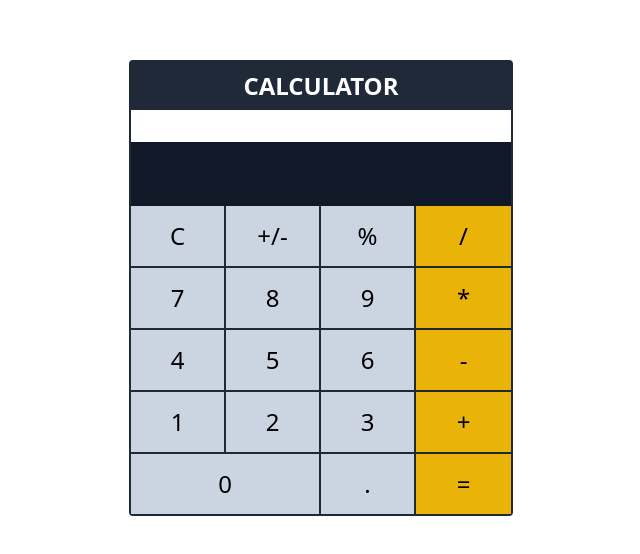
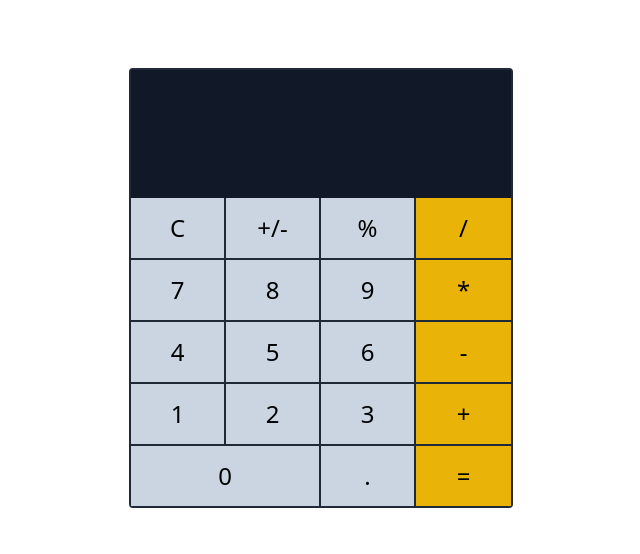
Before and after one commit to wsuyash/calculator-react, a React (Create React App) app: page / in a window 1280 px wide. Shown: the part 112-666 px from the top of the page, without its empty margins (319-959 px from the left). Built offline with nearby package versions, Linux system fonts and the light colour scheme.

Commit message:
Rewrite working code that was bad, add favicon and divide Buttons into more meaningful components

```diff
--- a/public/index.html
+++ b/public/index.html
@@ -10,6 +10,7 @@
       content="Web site created using create-react-app"
     />
     <link rel="apple-touch-icon" href="%PUBLIC_URL%/logo192.png" />
+		<link rel="shortcut icon" href="%PUBLIC_URL%/calculator.png" type="image/x-icon">
     <!--
       manifest.json provides metadata used when your web app is installed on a
       user's mobile device or desktop. See https://developers.google.com/web/fundamentals/web-app-manifest/
@@ -24,7 +25,7 @@
       work correctly both with client-side routing and a non-root public URL.
       Learn how to configure a non-root public URL by running `npm run build`.
     -->
-    <title>React App</title>
+    <title>Calculator</title>
   </head>
   <body>
     <noscript>You need to enable JavaScript to run this app.</noscript>
--- a/src/components/App.js
+++ b/src/components/App.js
@@ -3,118 +3,86 @@ import Buttons from './Buttons';
 import { useState } from 'react';
 
 const App = () => {
-	const [reset, setReset] = useState(false);
-	const [result, setResult] = useState("");
+	const [currentOperand, setCurrentOperand] = useState(() => "");
+	const [previousOperand, setPreviousOperand] = useState(() => "");
+	const [operator, setOperator] = useState("");
+	const [isEvaluated, setIsEvaluated] = useState(false);
 
-	const handleInput = (e) => {
-		console.log(result);
-		if (reset && isNaN(result.charAt(result.length - 1))) {
-			setResult(result + e.target.innerText);
-		} else if (reset) {
-			setResult(e.target.innerText);
+	const handleNumInp = (e) => {
+		if (isEvaluated) {
+			setCurrentOperand(() => e.target.innerText);
+			setIsEvaluated(false);
 		} else {
-			if (result[0] === '0' && !isNaN(result.charAt(result.length - 1))) {
-				setResult(result.substring(1) + e.target.innerText);
-				return;
-			}
-			setResult(result + e.target.innerText);
-		}
-
-		setReset(false);
-	}
-
-	const clear = () => {
-		setResult(result.slice(0, -1));
-	}
-
-	const plusMinus = () => {
-		if (result === "" || result === "0") {
-			return;
-		}
-
-		if (result[0] === "-") {
-			setResult(result.slice(1));
-		} else {
-			setResult("-" + result);
+			setCurrentOperand((prevState) => (prevState + e.target.innerText));
 		}
 
 	}
 
-	const percentage = () => {
-		if (result === "" || isNaN(result.charAt(result.length - 1))) {
+	const handleOperatorInp = (e) => {
+		if (currentOperand === "" && previousOperand === "") {
 			return;
 		}
-		setResult(eval(result / 100).toString());
-	}
 
-	const divide = () => {
-		if (result === "" || isNaN(result.charAt(result.length - 1))) {
-			return;
+		if (currentOperand === "" && previousOperand !== "") {
+			setOperator(e.target.innerText);
 		}
-		setResult(result + "/");
+
+		if (previousOperand === "" && !isNaN(currentOperand)) {
+			setPreviousOperand(() => currentOperand);
+			setOperator(() => e.target.innerText);
+			setCurrentOperand(() => "");
+		}
+
+		if (previousOperand !== "" && currentOperand !== "") {
+			let result = calculate(previousOperand, currentOperand, operator);
+			setPreviousOperand(() => result);
+			setOperator(() => e.target.innerText);
+			setCurrentOperand(() => "");
+		}
 
 	}
 
-	const multiply = () => {
-		if (result === "" || isNaN(result.charAt(result.length - 1))) {
-			return;
+	const calculate = (previousOperand, currentOperand, operator) => {
+		let op1 = parseFloat(previousOperand);
+		let op2 = parseFloat(currentOperand);
+		switch (operator) {
+			case "+":
+				return op1 + op2;
+			case "-":
+				return op1 - op2;
+			case "*":
+				return op1 * op2;
+			case "/":
+				return op1 / op2;
+			default:
+				return 0;
 		}
-		setResult(result + "*");
-
+		// return eval(`${previousOperand} ${operator} ${currentOperand}`);
 	}
 
-	const subtract = () => {
-		if (result === "" || isNaN(result.charAt(result.length - 1))) {
-			return;
-		}
-		setResult(result + "-");
-
-	}
-
-	const add = () => {
-		if (result === "" || isNaN(result.charAt(result.length - 1))) {
-			return;
-		}
-		setResult(result + "+");
-
-	}
-
-	const dot = () => {
-		if (result === "" || isNaN(result.charAt(result.length - 1))) {
+	const evaluate = () => {
+		if (previousOperand === "" || operator === "" || currentOperand === "") {
 			return;
 		}
 
-		setResult(result + ".");
-	}
-
-	const equals = () => {
-		if (result === "" || isNaN(result.charAt(result.length - 1)) || result.includes("/") === '-1' || result.includes("*") === '-1' || result.includes("-") === '-1' || result.includes("+") === '-1') {
-			return;
-		}
-		try {
-			setResult(eval(result).toString());
-			setReset(true);
-		} catch (error) {
-			setResult(Error);
-			setReset(true);
-		}
+		let result = calculate(previousOperand, currentOperand, operator);
+		setCurrentOperand(() => result);
+		setPreviousOperand(() => "");
+		setOperator(() => "");
+		setIsEvaluated(() => true);
 	}
 
   return (
 		<div className="App w-screen h-screen md:w-[50%] lg:w-[30%] md:h-min flex flex-col justify-center items-center m-auto p-2 md:p-0 absolute top-0 bottom-0 left-0 right-0 md:border-2 md:border-gray-800 rounded">
-			<h1 className="w-[100%] mb-8 py-2 text-2xl text-white text-center font-bold bg-gray-800">CALCULATOR</h1>
-			<Display result={result} />
+			<Display
+				currentOperand={currentOperand}
+				previousOperand={previousOperand}
+				operator={operator}
+			/>
 			<Buttons
-				handleInput={handleInput}
-				clear={clear}
-				plusMinus={plusMinus}
-				percentage={percentage}
-				divide={divide}
-				multiply={multiply}
-				subtract={subtract}
-				add={add}
-				dot={dot}
-				equals={equals}
+				handleNumInp={handleNumInp}
+				handleOperatorInp={handleOperatorInp}
+				evaluate={evaluate}
 			/>
 		</div>
   );
--- a/src/components/Buttons.js
+++ b/src/components/Buttons.js
@@ -1,40 +1,45 @@
+import DigitButton from "./DigitButton";
+import OperatorButton from "./OperatorButton";
+import SpecialButton from "./SpecialButton";
+
 const Buttons = (props) => {
-
-	const { handleInput, clear, plusMinus, percentage, divide, multiply, subtract, add, dot, equals } = props;
+	const { handleNumInp, handleOperatorInp, evaluate } = props;
 
 	return (
 		<div className="Buttons w-[100%]">
+			<div className="row flex border-b-2 border-gray-800">
+				<SpecialButton symbol="C" />
+				<SpecialButton symbol="+/-" />
+				<SpecialButton symbol="%" />
+				<OperatorButton operator="/" handleOperatorInp={handleOperatorInp} />
+			</div>
 
 			<div className="row flex border-b-2 border-gray-800">
-				<button className="w-[25%] h-[60px] text-center text-2xl bg-slate-300 border-r-2 border-gray-800" onClick={clear}>C</button>
-				<button className="w-[25%] h-[60px] text-center text-2xl bg-slate-300 border-r-2 border-gray-800" onClick={plusMinus}>+/-</button>
-				<button className="w-[25%] h-[60px] text-center text-2xl bg-slate-300 border-r-2 border-gray-800" onClick={percentage}>%</button>
-				<button className="w-[25%] h-[60px] text-center text-2xl bg-yellow-500 border-gray-800" onClick={divide}>/</button>
-			</div>
-			<div className="row flex border-b-2 border-gray-800">
-				<button className="w-[25%] h-[60px] text-center text-2xl bg-slate-300 border-r-2 border-gray-800" onClick={handleInput}>7</button>
-				<button className="w-[25%] h-[60px] text-center text-2xl bg-slate-300 border-r-2 border-gray-800" onClick={handleInput}>8</button>
-				<button className="w-[25%] h-[60px] text-center text-2xl bg-slate-300 border-r-2 border-gray-800" onClick={handleInput}>9</button>
-				<button className="w-[25%] h-[60px] text-center text-2xl bg-yellow-500 border-gray-800" onClick={multiply}>*</button>
-			</div>
-			<div className="row flex border-b-2 border-gray-800">
-				<button className="w-[25%] h-[60px] text-center text-2xl bg-slate-300 border-r-2 border-gray-800" onClick={handleInput}>4</button>
-				<button className="w-[25%] h-[60px] text-center text-2xl bg-slate-300 border-r-2 border-gray-800" onClick={handleInput}>5</button>
-				<button className="w-[25%] h-[60px] text-center text-2xl bg-slate-300 border-r-2 border-gray-800" onClick={handleInput}>6</button>
-				<button className="w-[25%] h-[60px] text-center text-2xl bg-yellow-500 border-gray-800" onClick={subtract}>-</button>
-			</div>
-			<div className="row flex border-b-2 border-gray-800">
-				<button className="w-[25%] h-[60px] text-center text-2xl bg-slate-300 border-r-2 border-gray-800" onClick={handleInput}>1</button>
-				<button className="w-[25%] h-[60px] text-center text-2xl bg-slate-300 border-r-2 border-gray-800" onClick={handleInput}>2</button>
-				<button className="w-[25%] h-[60px] text-center text-2xl bg-slate-300 border-r-2 border-gray-800" onClick={handleInput}>3</button>
-				<button className="w-[25%] h-[60px] text-center text-2xl bg-yellow-500 border-gray-800" onClick={add}>+</button>
-			</div>
-			<div className="row flex border-gray-800">
-				<button className="flex-grow w-[25%] h-[60px] text-center text-2xl bg-slate-300 border-r-2 border-gray-800" onClick={handleInput}>0</button>
-				<button className="w-[25%] h-[60px] text-center text-2xl bg-slate-300 border-r-2 border-gray-800" onClick={dot}>.</button>
-				<button className="w-[25%] h-[60px] text-center text-2xl bg-yellow-500 border-gray-800" onClick={equals}>=</button>
+				<DigitButton digit="7" handleNumInp={handleNumInp} />
+				<DigitButton digit="8" handleNumInp={handleNumInp} />
+				<DigitButton digit="9" handleNumInp={handleNumInp} />
+				<OperatorButton operator="*" handleOperatorInp={handleOperatorInp} />
 			</div>
 
+			<div className="row flex border-b-2 border-gray-800">
+				<DigitButton digit="4" handleNumInp={handleNumInp} />
+				<DigitButton digit="5" handleNumInp={handleNumInp} />
+				<DigitButton digit="6" handleNumInp={handleNumInp} />
+				<OperatorButton operator="-" handleOperatorInp={handleOperatorInp} />
+			</div>
+
+			<div className="row flex border-b-2 border-gray-800">
+				<DigitButton digit="1" handleNumInp={handleNumInp} />
+				<DigitButton digit="2" handleNumInp={handleNumInp} />
+				<DigitButton digit="3" handleNumInp={handleNumInp} />
+				<OperatorButton operator="+" handleOperatorInp={handleOperatorInp} />
+			</div>
+
+			<div className="row flex border-gray-800">
+				<DigitButton digit="0" handleNumInp={handleNumInp} />
+				<button className="w-[25%] h-[60px] text-center text-2xl bg-slate-300 border-r-2 border-gray-800">.</button>
+				<OperatorButton operator="=" evaluate={evaluate} />
+			</div>
 		</div>
 	);
 }
--- /dev/null
+++ b/src/components/DigitButton.js
@@ -0,0 +1,14 @@
+const DigitButton = (props) => {
+	const { digit, handleNumInp } = props;
+	return (
+		<button
+			className="DigitButton w-[25%] h-[60px] text-center text-2xl bg-slate-300 border-r-2 border-gray-800 {digit === 0 ? flex-grow : ''}"
+			onClick={handleNumInp}
+		>
+			{digit}
+		</button>
+	);
+
+}
+
+export default DigitButton;
--- a/src/components/Display.js
+++ b/src/components/Display.js
@@ -1,8 +1,13 @@
-const Display = ({ result }) => {
-
+const Display = (props) => {
+	const { currentOperand, previousOperand, operator } = props;
 	return (
-		<div className="Display w-[100%] min-h-[4rem] max-h-96 p-2 text-5xl text-white text-right bg-gray-900 break-words">
-			{result}
+		<div className="Display w-[100%] min-h-[8rem] flex flex-col justify-around p-1 items-end gap-4 text-white bg-gray-900 break-words break-all">
+			<div className="previousOperand-operator text-xl">
+				{previousOperand} {operator}
+			</div>
+			<div className="currentOperand text-3xl">
+				{isNaN(currentOperand) ? "Undefined" : currentOperand}
+			</div>
 		</div>
 	);
 }
--- /dev/null
+++ b/src/components/OperatorButton.js
@@ -0,0 +1,13 @@
+const OperatorButton = (props) => {
+	const { operator, handleOperatorInp, evaluate } = props;
+	return (
+		<button
+			className="OperatorButton w-[25%] h-[60px] text-center text-2xl bg-yellow-500 border-gray-800"
+			onClick={ operator !== "=" ? handleOperatorInp : evaluate}
+		>
+			{operator}
+		</button>
+	);
+}
+
+export default OperatorButton;
--- /dev/null
+++ b/src/components/SpecialButton.js
@@ -0,0 +1,14 @@
+const SpecialButton = (props) => {
+	const { symbol, handleNumInp } = props;
+
+	return (
+		<button
+			className="SpecialButton w-[25%] h-[60px] text-center text-2xl bg-slate-300 border-r-2 border-gray-800"
+			onClick={handleNumInp}
+		>
+			{symbol}
+		</button>
+	);
+}
+
+export default SpecialButton;
```
Also changed, not shown: public/calculator.png (added), 1 other file (tests, documents, lock files or other folders).
